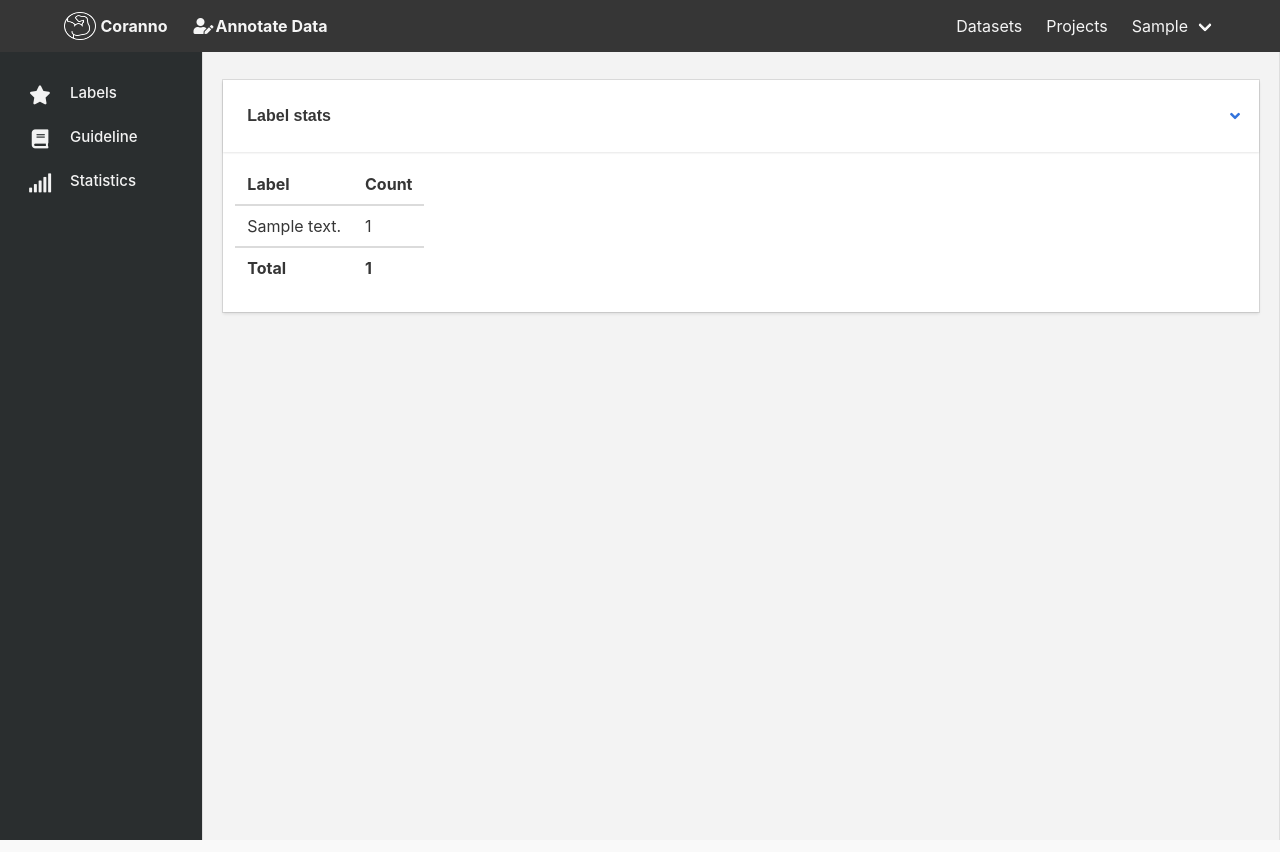
After one commit to gemunet/coranno, a Django app: page /project/1/stats in a window 1280 px wide. The commit adds this page. Run offline with Django 3.2, Linux system fonts and the light colour scheme; a user stored in the database is signed in; tables that the repository leaves empty hold one stand-in row (values such as "Sample post"); some libraries are stand-ins or nearby versions.

Commit message:
se agrega stats

```diff
--- a/project/urls.py
+++ b/project/urls.py
@@ -15,6 +15,7 @@ urlpatterns = [
     path('<int:pk>/labels', views.LabelView.as_view(), name='project_labels'),
     path('<int:pk>/datasets', views.ProjectDatasetView.as_view(), name='project_datasets'),
     path('<int:pk>/guideline', views.GuidelineView.as_view(), name='guideline'),
+    path('<int:pk>/stats', views.StatsView.as_view(), name='stats'),
 
     path('<int:pk>/annotation', views.AnnotationView.as_view(), name='project_annotation'),
     path('<int:pk>/docs/', api.DocumentList.as_view(), name='docs'),
--- a/project/views.py
+++ b/project/views.py
@@ -60,3 +60,19 @@ class AnnotationView(LoginRequiredMixin, TemplateView):
 
 class GuidelineView(LoginRequiredMixin, TemplateView):
     template_name = 'project/guideline.html'
+
+class StatsView(LoginRequiredMixin, TemplateView):
+    template_name = 'project/stats.html'
+
+    def get_context_data(self, *args, **kwargs):
+        self.project = get_object_or_404(Project, pk=self.kwargs['pk'])
+        context = super().get_context_data(*args, **kwargs)
+        context['project'] = self.project
+        context['annotations'] = self.project.annotations.all().order_by('label_id')
+
+        print(self.project.annotations.all())
+
+        from collections import defaultdict
+        #print(defaultdict(self.project.annotations.all()))
+        #print(len(self.project.annotations.all()))
+        return context
--- a/templates/project/admin_base.html
+++ b/templates/project/admin_base.html
@@ -38,6 +38,12 @@
           </span>
           <span class="name">Guideline</span>
         </a>
+        <a href="{% url 'stats' view.kwargs.pk %}" class="item">
+          <span class="icon">
+            <i class="fas fa-signal"></i>
+          </span>
+          <span class="name">Statistics</span>
+        </a>
       </div>
     </div>
   </aside>
--- /dev/null
+++ b/templates/project/stats.html
@@ -0,0 +1,41 @@
+{% extends "project/admin_base.html" %}
+{% load static %}
+{% block content-area %}
+
+{% regroup annotations by label as annotations_list %}
+
+<div class="columns">
+    <div class="column is-12">
+        <div class="card">
+        <header class="card-header">
+            <p class="card-header-title">
+            Label stats
+            </p>
+            <a href="#" class="card-header-icon" aria-label="more options">
+            <span class="icon">
+                <i class="fas fa-angle-down" aria-hidden="true"></i>
+            </span>
+            </a>
+        </header>
+        <div class="card-content columns">
+            <table class="table">
+                <thead>
+                    <th>Label</th>
+                    <th>Count</th>
+                </thead>
+                <tbody>
+                    {% for ann in annotations_list %}
+                    <tr><td>{{ ann.grouper }}</td><td>{{ ann.list|length }}</td></tr>
+                    {% endfor %}
+                </tbody>
+                <tfoot>
+                    <th>Total</th>
+                    <th>{{ annotations|length }}</th>
+                </tfoot>
+            </table>
+        </div>
+        </div>
+    </div>
+</div>
+
+{% endblock %}
```
